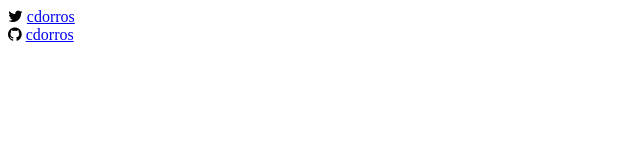
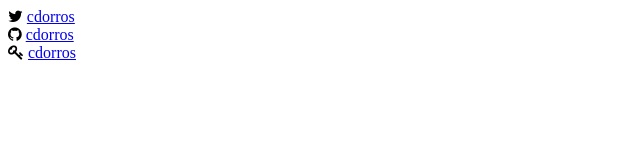
Before and after one commit to cdorros/www, a plain HTML site: page index.html in a window 1280 px wide. Shown: the full height of the page, 0-640 px from the left. Drawn offline with Linux system fonts and the light colour scheme.

Commit message:
add keybase url

```diff
--- a/index.html
+++ b/index.html
@@ -16,6 +16,7 @@
   </head>
   <body>
     <i class="fa fa-twitter"></i> <a href="https://twitter.com/cdorros">cdorros</a><br>
-    <i class="fa fa-github"></i> <a href="https://github.com/cdorros/">cdorros</a>
+    <i class="fa fa-github"></i> <a href="https://github.com/cdorros/">cdorros</a><br>
+    <i class="fa fa-key"></i> <a href="https://keybase.io/cdorros/">cdorros</a>
   </body>
 </html>
```
